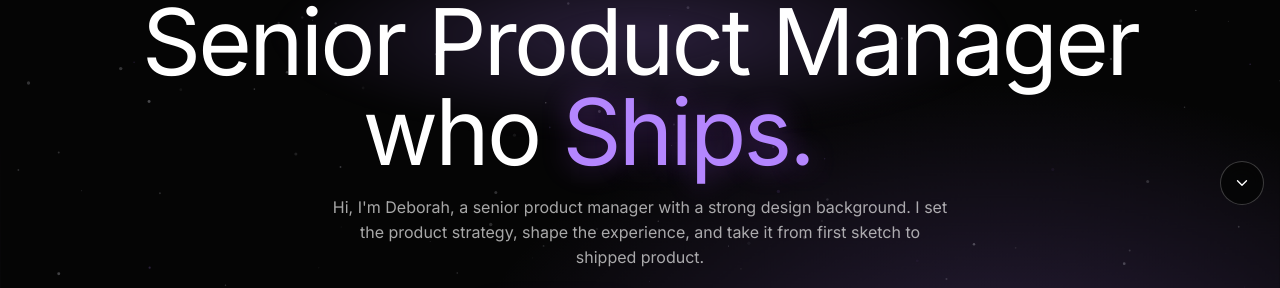
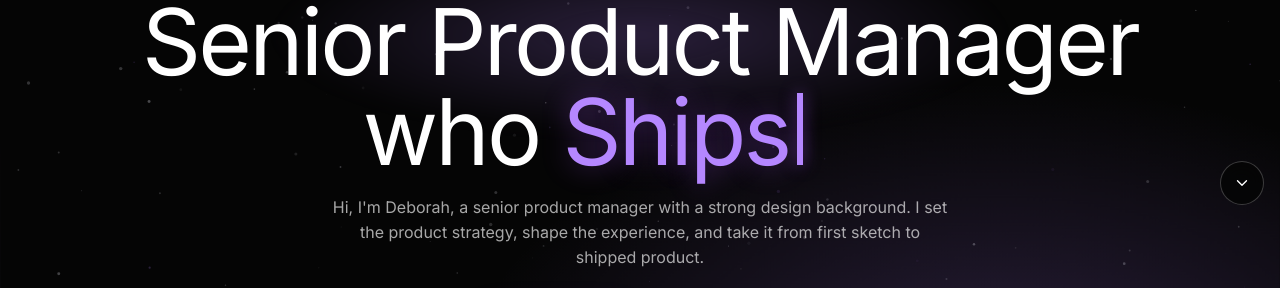
Before and after one commit to DeborahUdochukwu48/portfolio, a React (Vite) app: page / in a window 1280 px wide. Shown: the part 217-505 px from the top of the page. Built offline with nearby package versions, Linux system fonts and the light colour scheme; a web font is replaced by a local one.

Commit message:
Type and wipe the purple hero closer before cycling to the next word.

```diff
--- a/src/App.tsx
+++ b/src/App.tsx
@@ -210,22 +210,60 @@ function Navbar() {
   )
 }
 
-const HERO_ROTATING = ['Plans', 'Designs', 'Builds', 'Ships'] as const
+const HERO_ROTATING = ['Plans.', 'Designs.', 'Builds.', 'Ships.'] as const
 
 function HeroTitle() {
   const reduce = useReducedMotion()
-  const [active, setActive] = useState(HERO_ROTATING.length - 1)
+  const [shown, setShown] = useState(HERO_ROTATING[HERO_ROTATING.length - 1])
 
   useEffect(() => {
     if (reduce) {
-      setActive(HERO_ROTATING.length - 1)
+      setShown(HERO_ROTATING[HERO_ROTATING.length - 1])
       return
     }
-    setActive(0)
-    const id = window.setInterval(() => {
-      setActive((index) => (index + 1) % HERO_ROTATING.length)
-    }, 2200)
-    return () => window.clearInterval(id)
+
+    let cancelled = false
+    let phrase = 0
+    let count = 0
+    let deleting = false
+    let timeout = 0
+
+    const schedule = (delay: number) => {
+      timeout = window.setTimeout(tick, delay)
+    }
+
+    const tick = () => {
+      if (cancelled) return
+      const word = HERO_ROTATING[phrase]
+      if (!deleting) {
+        count += 1
+        setShown(word.slice(0, count))
+        if (count === word.length) {
+          deleting = true
+          schedule(1100)
+          return
+        }
+        schedule(72)
+        return
+      }
+
+      count -= 1
+      setShown(word.slice(0, count))
+      if (count === 0) {
+        deleting = false
+        phrase = (phrase + 1) % HERO_ROTATING.length
+        schedule(240)
+        return
+      }
+      schedule(42)
+    }
+
+    schedule(500)
+    setShown('')
+    return () => {
+      cancelled = true
+      window.clearTimeout(timeout)
+    }
   }, [reduce])
 
   const enter = reduce
@@ -244,21 +282,13 @@ function HeroTitle() {
       <span className="hero-title-line">
         who{' '}
         <span className="hero-rotator" aria-live="polite">
-          {HERO_ROTATING.map((phrase, index) => (
-            <motion.span
-              key={phrase}
-              className="hero-rotator-item"
-              aria-hidden={index !== active}
-              initial={false}
-              animate={{
-                opacity: index === active ? 1 : 0,
-                y: reduce || index === active ? 0 : 18,
-              }}
-              transition={{ duration: reduce ? 0 : 0.45, ease }}
-            >
-              {phrase}.
-            </motion.span>
-          ))}
+          <span className="hero-rotator-sizer" aria-hidden>
+            Designs.
+          </span>
+          <span className="hero-rotator-live">
+            <span className="hero-rotator-text">{shown}</span>
+            {reduce ? null : <span className="hero-caret" aria-hidden />}
+          </span>
         </span>
       </span>
     </motion.h1>
--- a/src/index.css
+++ b/src/index.css
@@ -279,12 +279,44 @@ html[data-theme="light"] .nav.is-scrolled {
   vertical-align: baseline;
 }
 
-.hero-rotator-item {
+.hero-rotator-sizer {
   grid-area: 1 / 1;
+  visibility: hidden;
+  white-space: nowrap;
+  pointer-events: none;
+}
+
+.hero-rotator-live {
+  grid-area: 1 / 1;
+  display: inline-flex;
+  align-items: baseline;
+}
+
+.hero-rotator-text {
   color: var(--accent);
   text-shadow: 0 0 28px rgba(168, 85, 247, 0.42);
   white-space: nowrap;
-  pointer-events: none;
+}
+
+.hero-caret {
+  display: inline-block;
+  width: 0.07em;
+  height: 0.78em;
+  margin-left: 0.08em;
+  background: var(--accent);
+  box-shadow: 0 0 16px rgba(168, 85, 247, 0.55);
+  animation: hero-caret 0.85s steps(1, end) infinite;
+}
+
+@keyframes hero-caret {
+  0%,
+  49% {
+    opacity: 1;
+  }
+  50%,
+  100% {
+    opacity: 0;
+  }
 }
 
 .lede {
```
